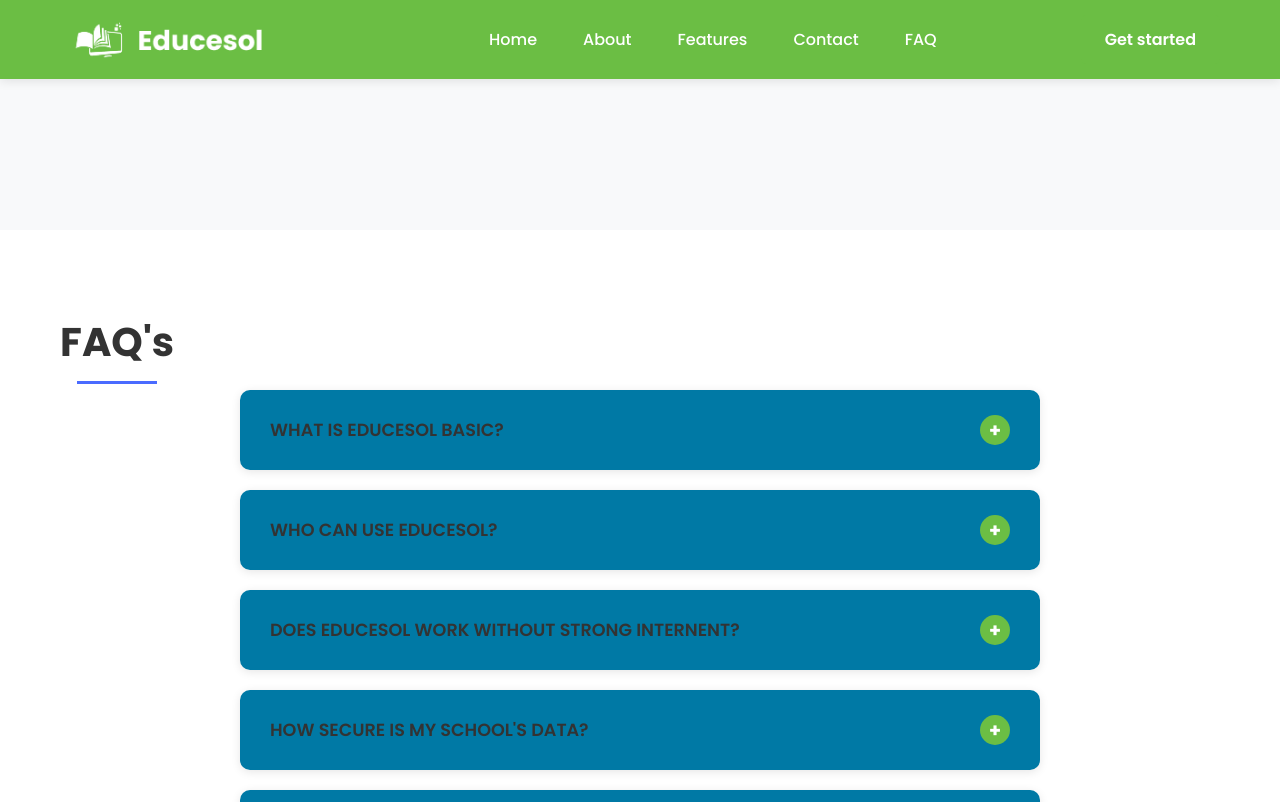
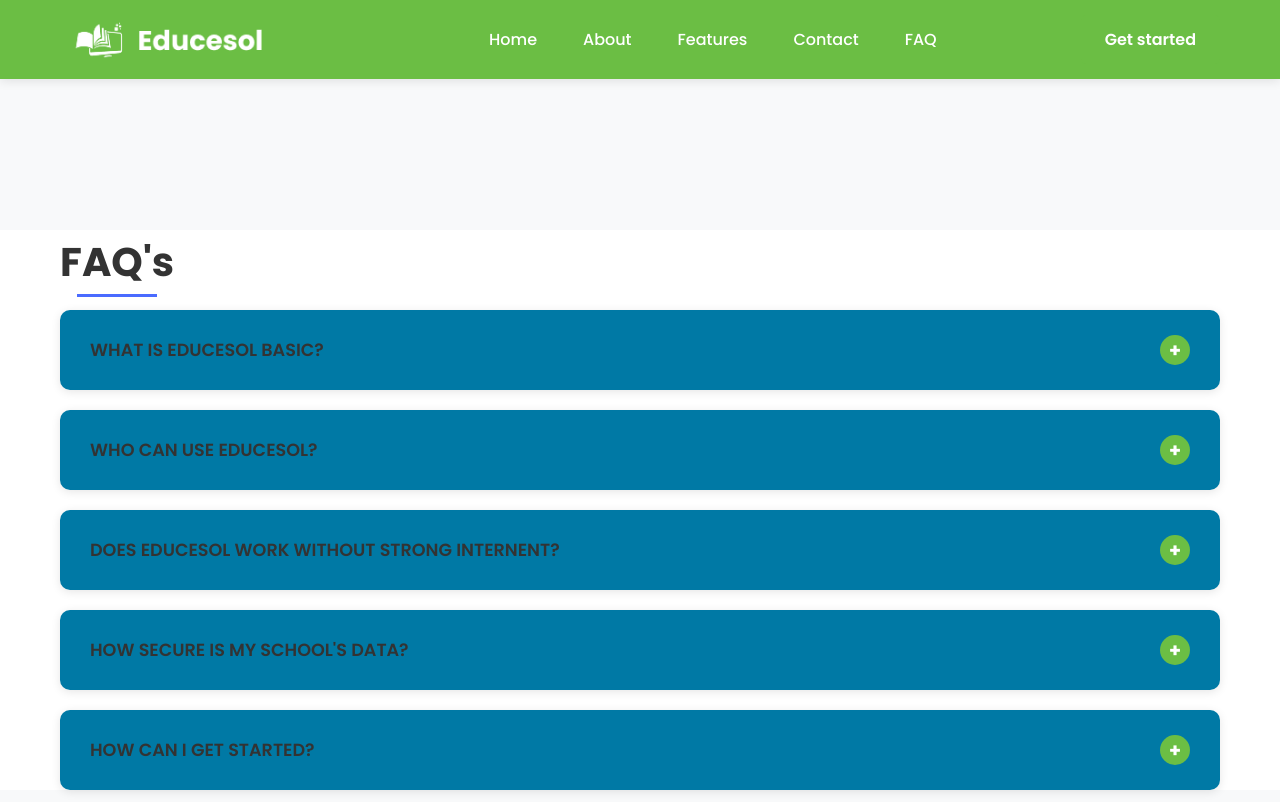
Before and after one commit to kamohomatsepe/edu-website, a React (Vite) app: page /faq in a window 1280 px wide. Shown: the top 802 px of the page. Built offline with nearby package versions, Linux system fonts and the light colour scheme.

Commit message:
style:reduced the space between underline and section title

```diff
--- a/src/App.css
+++ b/src/App.css
@@ -80,9 +80,9 @@ body {
   transform: translateY(-2px);
 }
 
-.section {
+/* .section {
   padding: 80px 0;
-}
+} */
 
 .section-title {
   font-size: 2.5rem;
--- a/src/components/FAQ/FAQ.css
+++ b/src/components/FAQ/FAQ.css
@@ -1,8 +1,7 @@
 .faq {
   background-color: var(--background-white);
 }
-
-.faq-list {
+#faq-list {
   max-width: 800px;
   margin: 0 auto;
 }
--- a/src/components/FAQ/FAQ.tsx
+++ b/src/components/FAQ/FAQ.tsx
@@ -45,7 +45,7 @@ const FAQ: React.FC = () => {
   return (
     <section className="faq section" id="faq">
       <div className="container">
-        <h2 className="section-title">FAQ's</h2>
+        <h2 className="section-title ">FAQ's</h2>
 
         <div className="faq-list">
           {faqItems.map((item, index) => (
--- a/src/components/Hero/Hero.tsx
+++ b/src/components/Hero/Hero.tsx
@@ -14,7 +14,7 @@ const Hero: React.FC = () => {
              Learning with Smart School Management
             </h1>
             <p className="hero-subtitle">
-              Educesol Basic is Nigeria’s first mobile-first school management solution — designed to reduce costs,
+              Educesol Basic is Nigeria's first mobile-first school management solution — designed to reduce costs,
               <br />
              eliminate manual errors, and connect parents, teachers, and administrators in real time.
             </p>
--- a/src/components/WorkingProcess/WorkingProcess.css
+++ b/src/components/WorkingProcess/WorkingProcess.css
@@ -105,7 +105,7 @@
 .section-title::after {
   content: '';
   position: absolute;
-  bottom: -10px;
+  bottom: -3px;
   left: 50%;
   transform: translateX(-50%);
   width: 80px;
```
